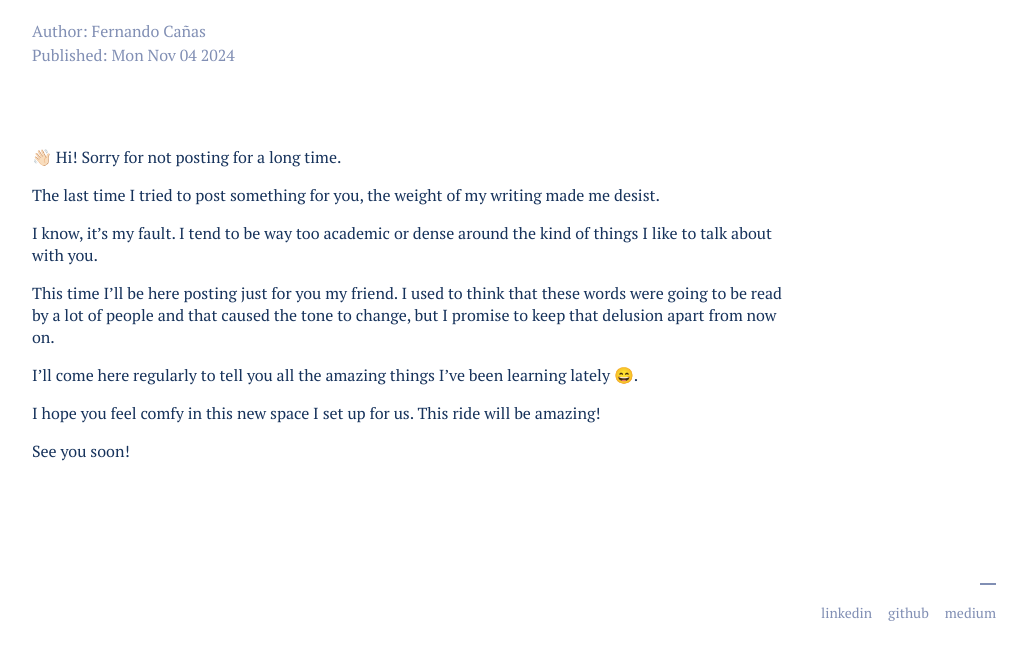
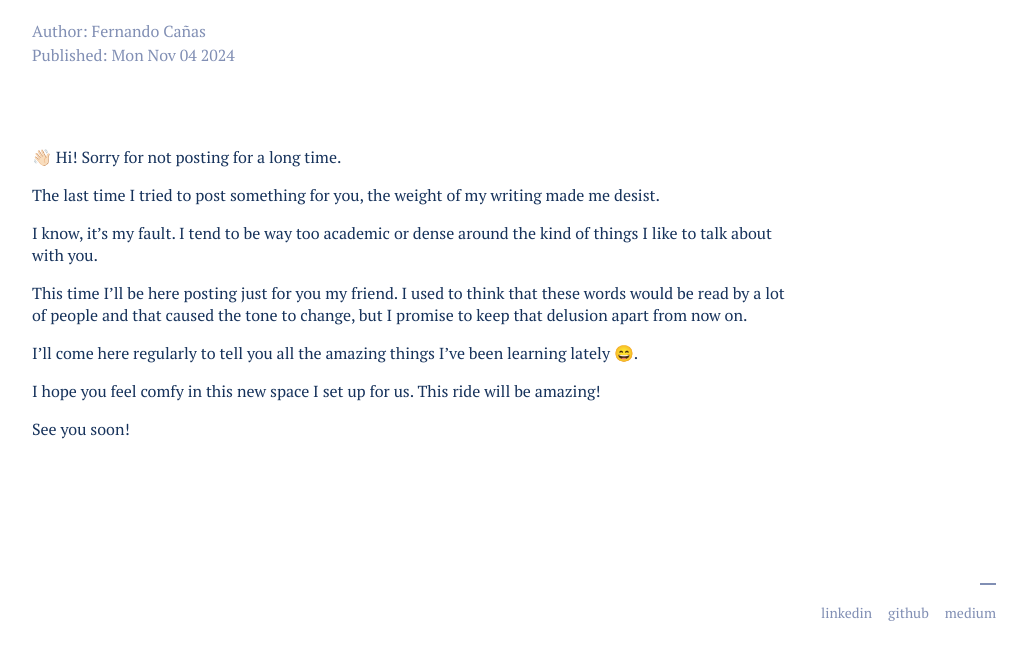
Before and after one commit to wfercanas/wfercanas.com, an Astro site: page /posts/241104-fresh-start in a window 1280 px wide. Shown: the part 145-800 px from the top of the page, without its empty margins (224-1251 px from the left). Built offline with nearby package versions, Linux system fonts and the light colour scheme; Astro itself is replaced by a stand-in of ours.

Commit message:
fix(article): fresh-start

```diff
--- a/src/pages/posts/241104-fresh-start.md
+++ b/src/pages/posts/241104-fresh-start.md
@@ -13,7 +13,7 @@ The last time I tried to post something for you, the weight of my writing made m
 
 I know, it's my fault. I tend to be way too academic or dense around the kind of things I like to talk about with you.
 
-This time I'll be here posting just for you my friend. I used to think that these words were going to be read by a lot of people and that caused the tone to change, but I promise to keep that delusion apart from now on.
+This time I'll be here posting just for you my friend. I used to think that these words would be read by a lot of people and that caused the tone to change, but I promise to keep that delusion apart from now on.
 
 I'll come here regularly to tell you all the amazing things I've been learning lately 😄.
 
```
